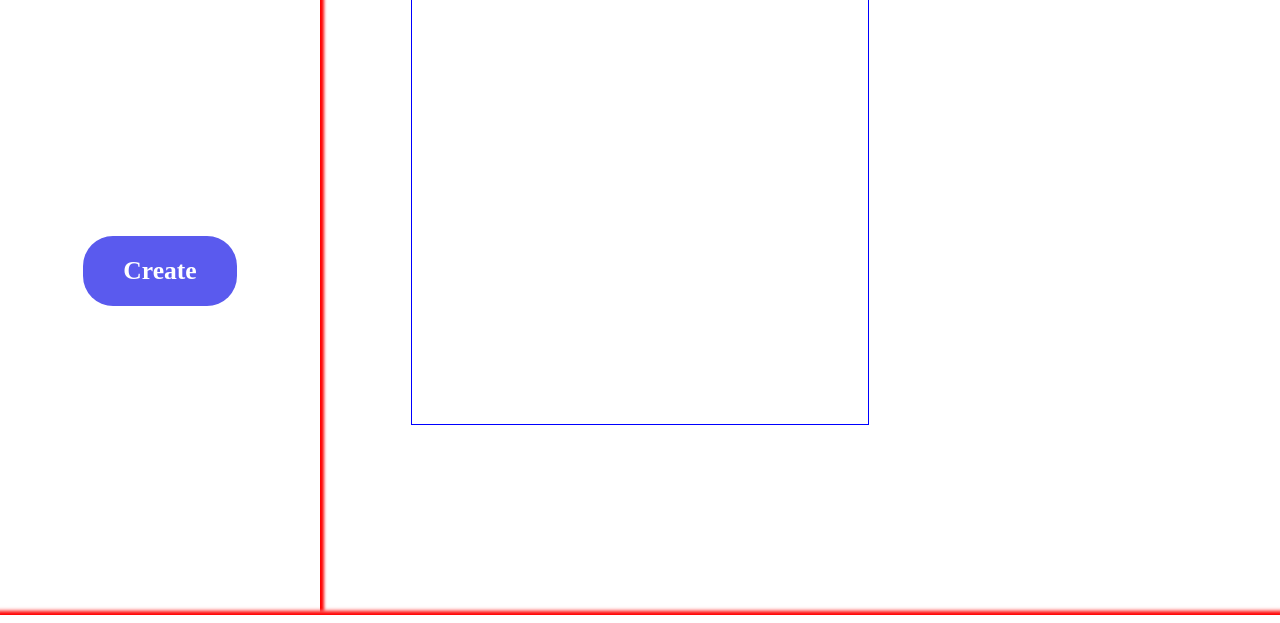
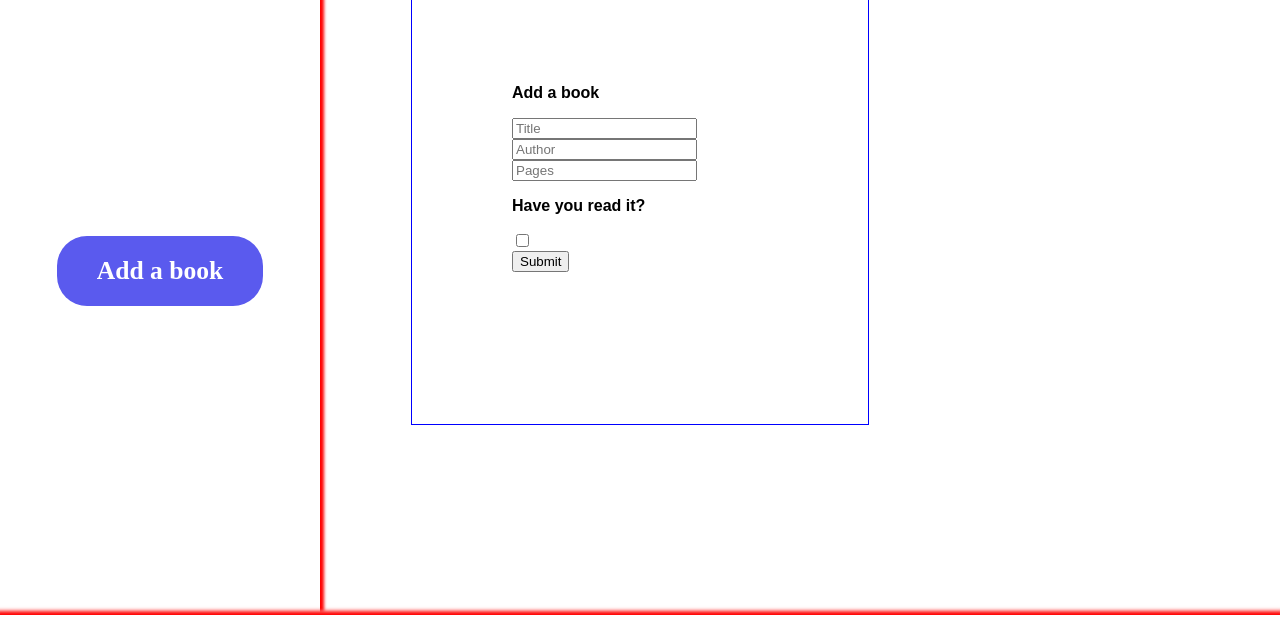
Before and after one commit to armin-164/library-project, a website: page src/index.html in a window 1280 px wide. Shown: the part 204-827 px from the top of the page. Drawn offline with Linux system fonts and the light colour scheme; a web font is replaced by a local one.

Commit message:
Add elements to popup

```diff
--- a/src/index.html
+++ b/src/index.html
@@ -19,10 +19,22 @@
     <div class="library">
       <div class="addbookcontainer">
         <p>Add a book</p>
-        <button class="addbookbutton">Create</button>
+        <button class="addbookbutton">Add a book</button>
       </div>
       <div class="bookcontainer"></div>
-      <div class="popup"></div>
+      <div class="popup">
+        <p>Add a book</p>
+        <div class="booktextinputs">
+          <input class="bookinfo" type="text" placeholder="Title" />
+          <input class="bookinfo" type="text" placeholder="Author" />
+          <input class="bookinfo" type="text" placeholder="Pages" />
+          <div class="readstatus">
+            <p>Have you read it?</p>
+            <input class="checkbox" type="checkbox">
+          </div>
+          <input class="submitbutton" type="submit">
+        </div>
+      </div>
     </div>
     <div class="footer">
       <a href="https://github.com/armin-164/"
```
